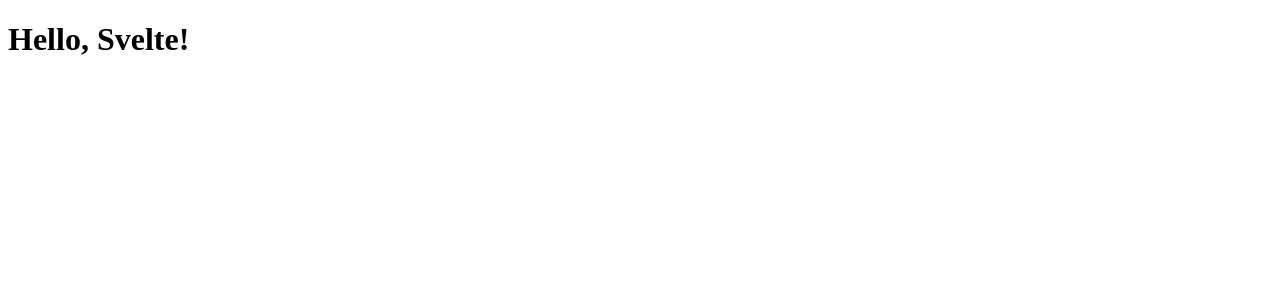
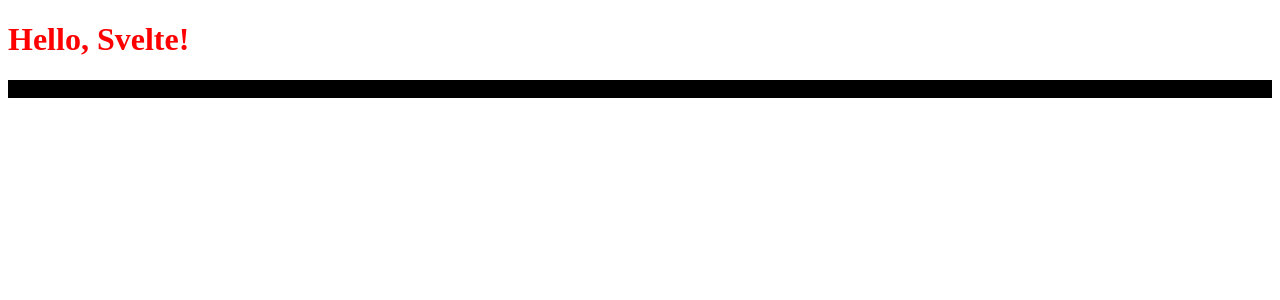
Before and after one commit to Shubidumdu/my-resume, a Svelte app: page / in a window 1280 px wide. Shown: the top 300 px of the page. Built offline with nearby package versions, Linux system fonts and the light colour scheme; the HTML template or start-up script is replaced by a standard one.

Commit message:
SASS configuration

```diff
--- a/package.json
+++ b/package.json
@@ -11,8 +11,12 @@
   "license": "ISC",
   "devDependencies": {
     "html-webpack-plugin": "^5.3.1",
+    "node-sass": "^5.0.0",
+    "sass": "^1.32.12",
     "svelte": "^3.38.2",
     "svelte-loader": "^3.1.1",
+    "svelte-preprocess": "^4.7.3",
+    "svelte-preprocess-sass": "^1.0.0",
     "webpack": "^5.35.1",
     "webpack-cli": "^4.6.0",
     "webpack-dev-server": "^3.11.2",
--- a/src/App.svelte
+++ b/src/App.svelte
@@ -1 +1,12 @@
+<script>
+  import Test from './components/Test.svelte';
+</script>
+
 <h1>Hello, Svelte!</h1>
+<Test />
+
+<style lang="scss">
+  h1 {
+    color: red;
+  }
+</style>
--- /dev/null
+++ b/src/components/Test.svelte
@@ -0,0 +1,7 @@
+<div>It is Test component</div>
+
+<style lang="scss">
+  div {
+    background: $black;
+  }
+</style>
--- /dev/null
+++ b/src/theme.scss
@@ -0,0 +1 @@
+$black: #000;
--- /dev/null
+++ b/svelte.config.js
@@ -0,0 +1,10 @@
+const sveltePreprocess = require('svelte-preprocess');
+
+module.exports = {
+  preprocess: sveltePreprocess({
+    scss: {
+      prependData: `@import 'src/theme.scss';`,
+    },
+  }),
+  hotReload: true,
+};
--- a/webpack/webpack.common.js
+++ b/webpack/webpack.common.js
@@ -1,5 +1,6 @@
 const path = require('path');
 const HtmlWebpackPlugin = require('html-webpack-plugin');
+const svelteOptions = require('../svelte.config');
 
 module.exports = {
   entry: './src/index.js',
@@ -24,7 +25,10 @@
     rules: [
       {
         test: /\.(html|svelte)$/,
-        use: 'svelte-loader',
+        use: {
+          loader: 'svelte-loader',
+          options: svelteOptions,
+        },
       },
       {
         test: /node_modules\/svelte\/.*\.mjs$/,
--- a/webpack/webpack.dev.js
+++ b/webpack/webpack.dev.js
@@ -4,7 +4,7 @@
 
 module.exports = merge(common, {
   mode: 'development',
-  devtool: 'inline-source-map',
+  devtool: 'source-map',
   devServer: {
     contentBase: path.join(__dirname, '../dist'),
     compress: true,
```
Also changed, not shown: 2 other files (tests, documents, lock files or other folders).
